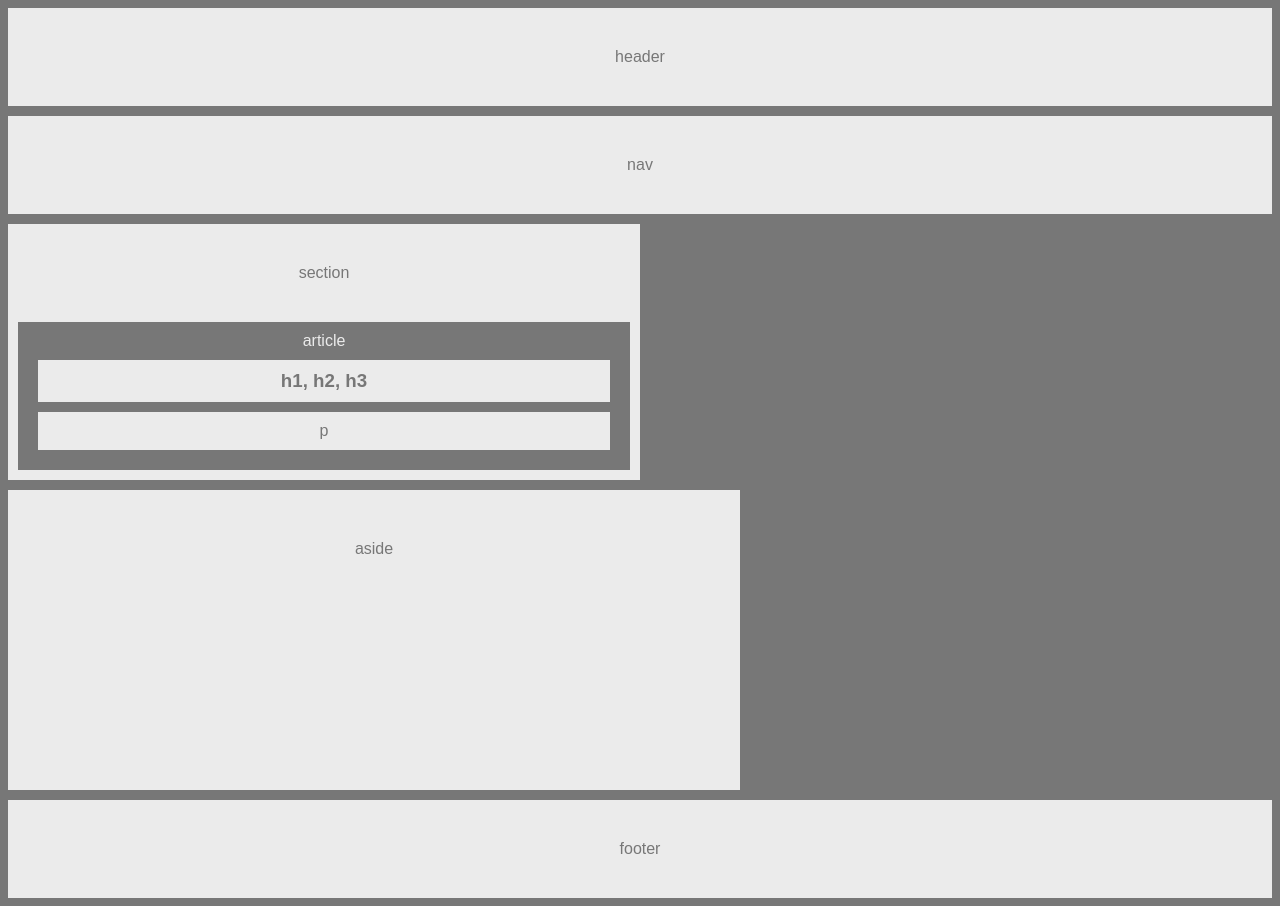
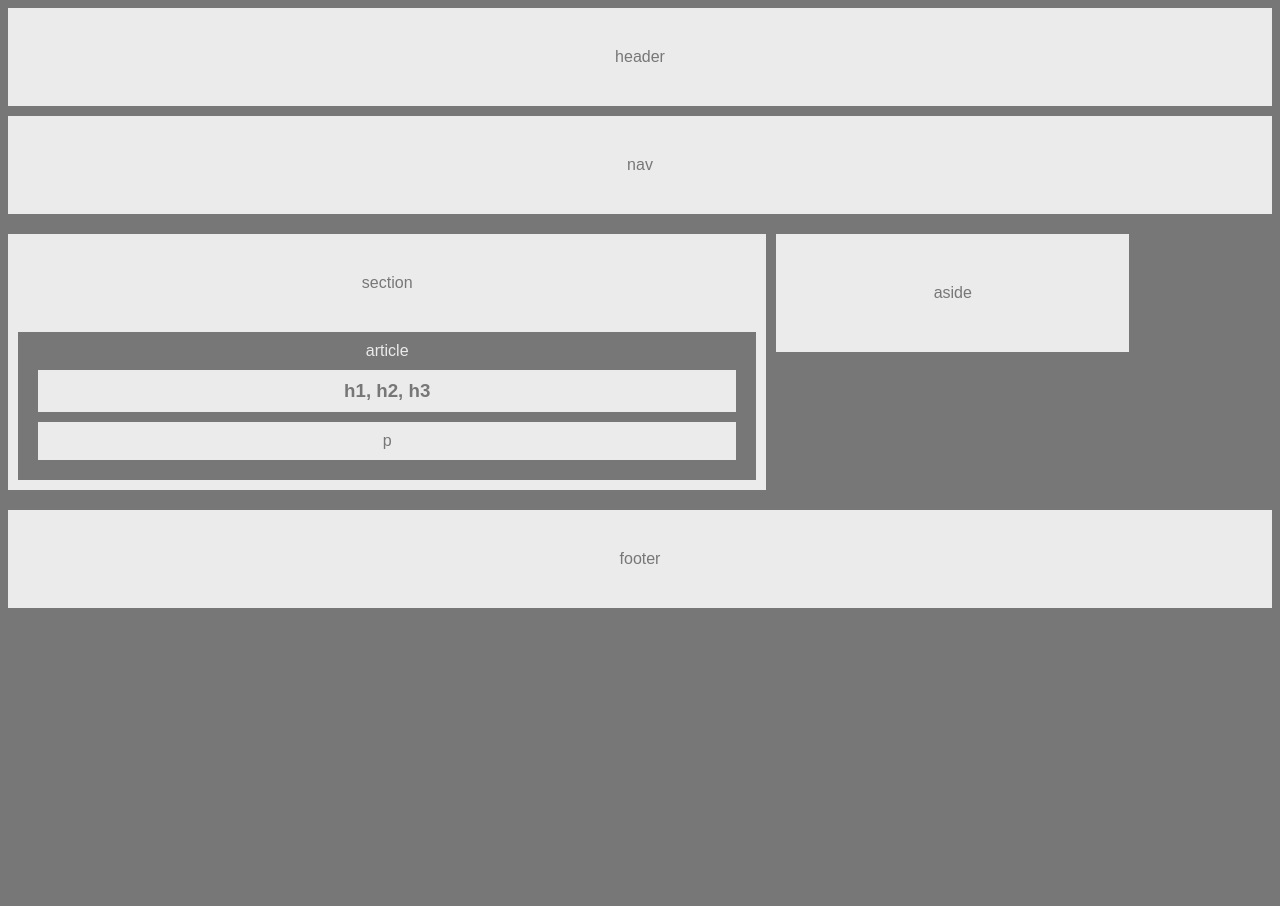
Before and after one commit to ChrisOCEagle/HW-Wireframe, a plain HTML site: page index.html in a window 1280 px wide. After the commit the page ends 800 px from the top, so only its background shows below. Drawn offline with Linux system fonts and the light colour scheme.

Commit message:
Almost there!

```diff
--- a/style.css
+++ b/style.css
@@ -16,18 +16,19 @@ nav {
     background: #ebebeb;
     color: #777;
     text-align: center;
-    margin-bottom: 10px;
+    margin-bottom: 20px;
 }
 
 section {
     float: left;
-    width: 50%;
+    width: 60%;
+    height: auto;
     padding-top: 40px;
     border: 10px;
     background: #ebebeb;
     color: #777;
     text-align: center;
-    margin-bottom: 10px;
+    margin-bottom: 20px;
     margin-right: 10px;
 }
 
@@ -41,14 +42,14 @@ article {
 }
 
 aside {
-    width: 50%;
-    height: 200px;
     float: left;
+    width: 20%;
+    height: auto;
     padding: 50px;
     background: #ebebeb;
     color: #777;
     text-align: center;
-    margin-bottom: 10px;
+    margin-bottom: 20px;
 }
 
 h1 {
```
